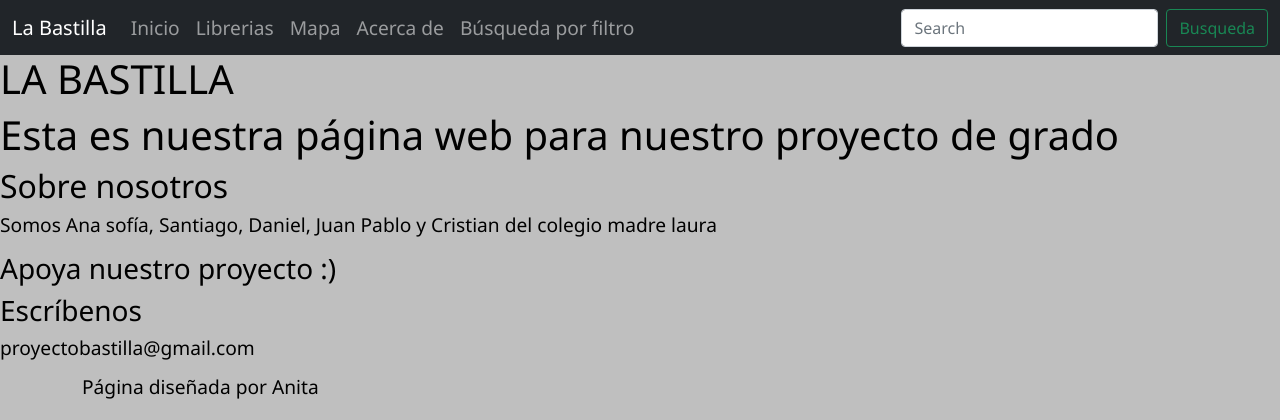
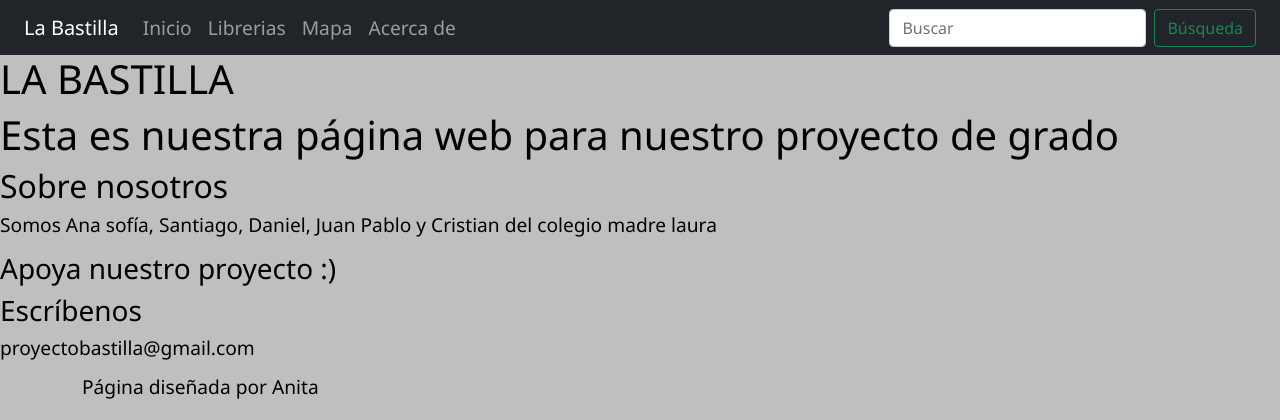
Before and after one commit to proyectoBastilla/pagina_principal, a PHP site: page /acerca.php in a window 1280 px wide. Shown: the top 420 px of the page. Run offline with PHP 8.4, Linux system fonts and the light colour scheme.

Commit message:
Header 1.1.2

```diff
--- a/includes/header.php
+++ b/includes/header.php
@@ -16,21 +16,18 @@
 <body>
     <header class="Header">
         <nav class="navbar navbar-expand-lg navbar-dark bg-dark">
-                <div class="container-fluid">
-                <button class="navbar-toggler" type="button" data-bs-toggle="collapse" data-bs-target="#navbarToggleExternalContent" aria-controls="navbarToggleExternalContent" aria-expanded="false" aria-label="Toggle navigation">
-                <span class="navbar-toggler-icon"></span></button>
-                <div class="collapse navbar-collapse" id="navbarToggleExternalContent">
-            <a class="navbar-brand" href="#">La Bastilla</a>
+            <div class="navbar-collapse mx-md-4">
+              <a class="navbar-brand" href="index.php">La Bastilla</a>
               <ul class="navbar-nav me-auto mb-2 mb-lg-0">
                 <li class="nav-item"><a class="nav-link" aria-current="page" href="index.php">Inicio</a></li>
                 <li class="nav-item"><a class="nav-link" href="librerias.php">Librerias</a></li>
                 <li class="nav-item"><a class="nav-link" href="mapa.php">Mapa</a></li>
-                <li class="nav-item"><a class="nav-link" href="Acerca.php">Acerca de</a></li>
-                <li class="nav-item"><a class="nav-link" href="busqueda.php">Búsqueda por filtro</a></li>
+                <li class="nav-item"><a class="nav-link" href="acerca.php">Acerca de</a></li>
               </ul>
               <form class="d-flex">
-                <input class="form-control me-2" type="search" placeholder="Search" aria-label="Search">
-                <button class="btn btn-outline-success" type="submit">Busqueda</button>
+                <input class="form-control me-2" type="search" placeholder="Buscar" aria-label="Search">
+                <input class="btn btn-outline-success" type="submit" value="Búsqueda">
               </form>
+            </div>
       </nav>
     </header>
```
Lines whose indentation alone changed are shown as unchanged.
